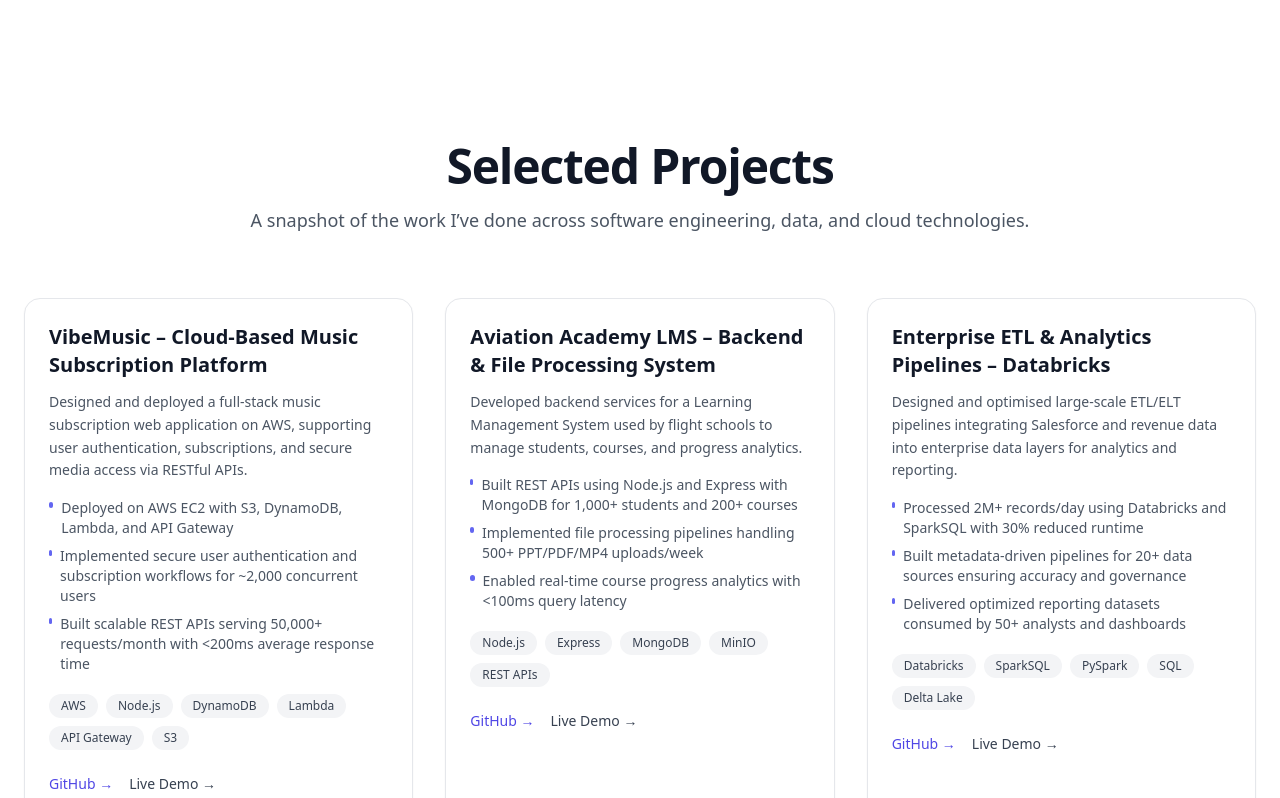
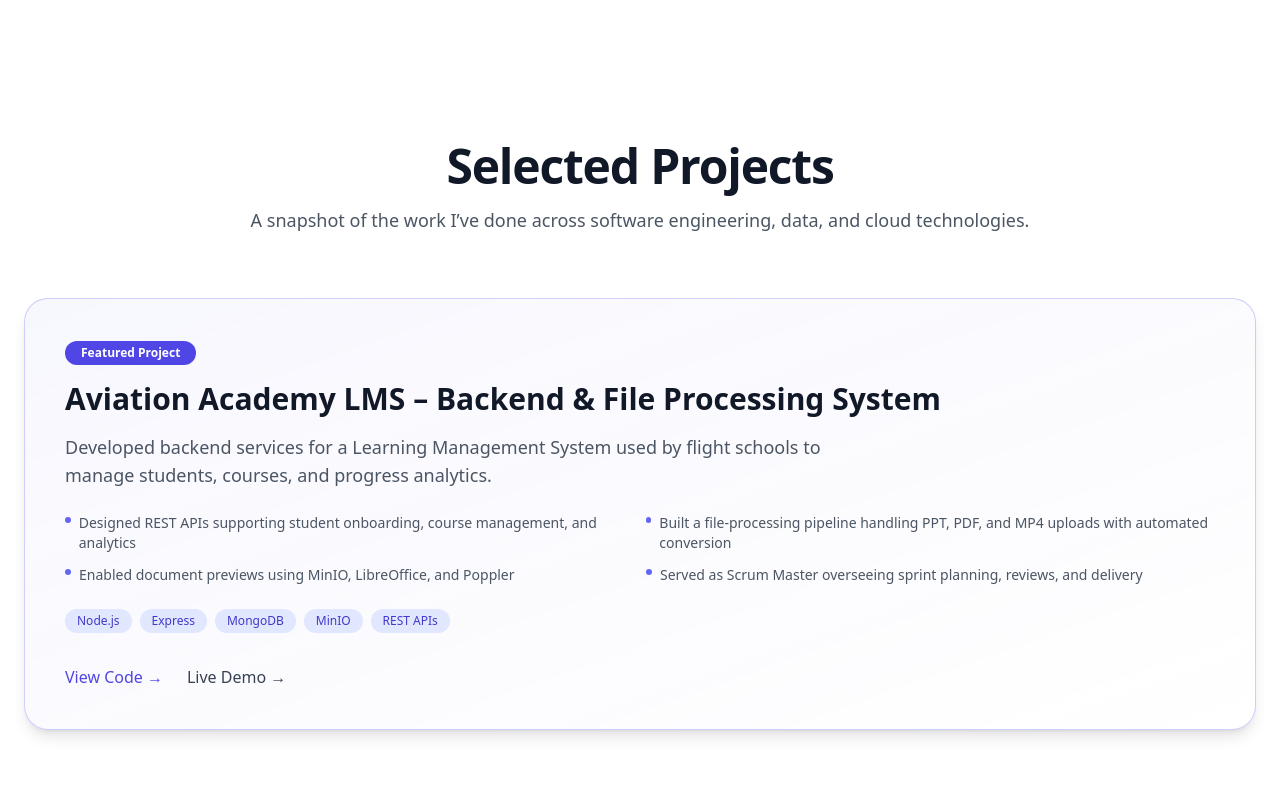
Before and after one commit to Anisha18/anisha-portfolio, a React (Vite) app: page / in a window 1280 px wide. Shown: the part 705-1503 px from the top of the page. Built offline with nearby package versions, Linux system fonts and the light colour scheme.

Commit message:
Highlight featured project

```diff
--- a/src/components/Projects.tsx
+++ b/src/components/Projects.tsx
@@ -14,12 +14,14 @@ const projects = [
   },
   {
     title: "Aviation Academy LMS – Backend & File Processing System",
+    featured: true,
     description:
-      "Developed backend services for a Learning Management System used by flight schools to manage students, courses, and progress analytics.",
+        "Developed backend services for a Learning Management System used by flight schools to manage students, courses, and progress analytics.",
     highlights: [
-      "Built REST APIs using Node.js and Express with MongoDB for 1,000+ students and 200+ courses",
-      "Implemented file processing pipelines handling 500+ PPT/PDF/MP4 uploads/week",
-      "Enabled real-time course progress analytics with <100ms query latency",
+        "Designed REST APIs supporting student onboarding, course management, and analytics",
+        "Built a file-processing pipeline handling PPT, PDF, and MP4 uploads with automated conversion",
+        "Enabled document previews using MinIO, LibreOffice, and Poppler",
+        "Served as Scrum Master overseeing sprint planning, reviews, and delivery",
     ],
     tech: ["Node.js", "Express", "MongoDB", "MinIO", "REST APIs"],
     github: "https://github.com/Anisha18",
@@ -54,6 +56,8 @@ const projects = [
 ];
 
 export default function Projects() {
+  const featuredProject = projects.find(p => p.featured);
+  const otherProjects = projects.filter(p => !p.featured);
   return (
     <section
       id="projects"
@@ -71,8 +75,67 @@ export default function Projects() {
       </div>
 
       {/* Projects grid */}
+      {/* Featured project */}
+        {featuredProject && (
+        <div className="mb-20">
+            <div className="relative rounded-3xl border border-indigo-500/30 bg-gradient-to-br from-indigo-500/5 to-transparent p-10 shadow-lg dark:border-indigo-400/30">
+
+            <span className="mb-4 inline-block rounded-full bg-indigo-600 px-4 py-1 text-xs font-semibold text-white">
+                Featured Project
+            </span>
+
+            <h3 className="text-3xl font-bold">
+                {featuredProject.title}
+            </h3>
+
+            <p className="mt-4 max-w-3xl text-lg text-gray-600 dark:text-gray-400">
+                {featuredProject.description}
+            </p>
+
+            {/* Highlights */}
+            <ul className="mt-6 grid gap-3 sm:grid-cols-2 text-sm text-gray-600 dark:text-gray-400">
+                {featuredProject.highlights.map((point, i) => (
+                <li key={i} className="flex items-start gap-2">
+                    <span className="mt-1 h-1.5 w-1.5 rounded-full bg-indigo-500" />
+                    <span>{point}</span>
+                </li>
+                ))}
+            </ul>
+
+            {/* Tech */}
+            <div className="mt-6 flex flex-wrap gap-2">
+                {featuredProject.tech.map((tech, i) => (
+                <span
+                    key={i}
+                    className="rounded-full bg-indigo-100 px-3 py-1 text-xs font-medium text-indigo-700 dark:bg-indigo-900/40 dark:text-indigo-300"
+                >
+                    {tech}
+                </span>
+                ))}
+            </div>
+
+            {/* Links */}
+            <div className="mt-8 flex gap-6">
+                <a
+                href={featuredProject.github}
+                target="_blank"
+                className="font-medium text-indigo-600 hover:text-indigo-500 dark:text-indigo-400"
+                >
+                View Code →
+                </a>
+                <a
+                href={featuredProject.live}
+                target="_blank"
+                className="font-medium text-gray-700 hover:text-gray-900 dark:text-gray-300"
+                >
+                Live Demo →
+                </a>
+            </div>
+            </div>
+        </div>
+        )}
       <div className="grid gap-8 md:grid-cols-2 lg:grid-cols-3">
-        {projects.map((project, index) => (
+        {otherProjects.map((project, index) => (
           <div
             key={index}
             className="group relative rounded-2xl border border-gray-200 bg-white p-6 shadow-sm transition-all duration-300 hover:-translate-y-2 hover:shadow-xl dark:border-gray-800 dark:bg-gray-900"
```
